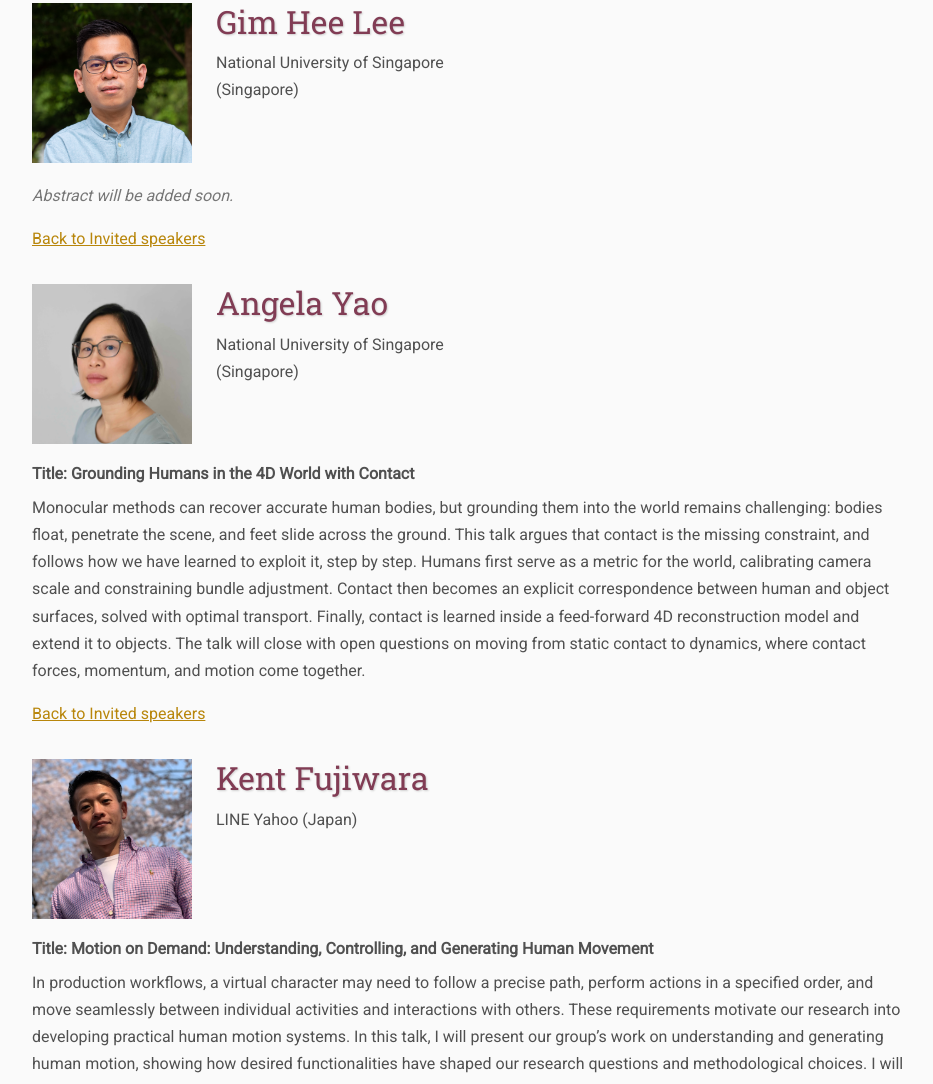
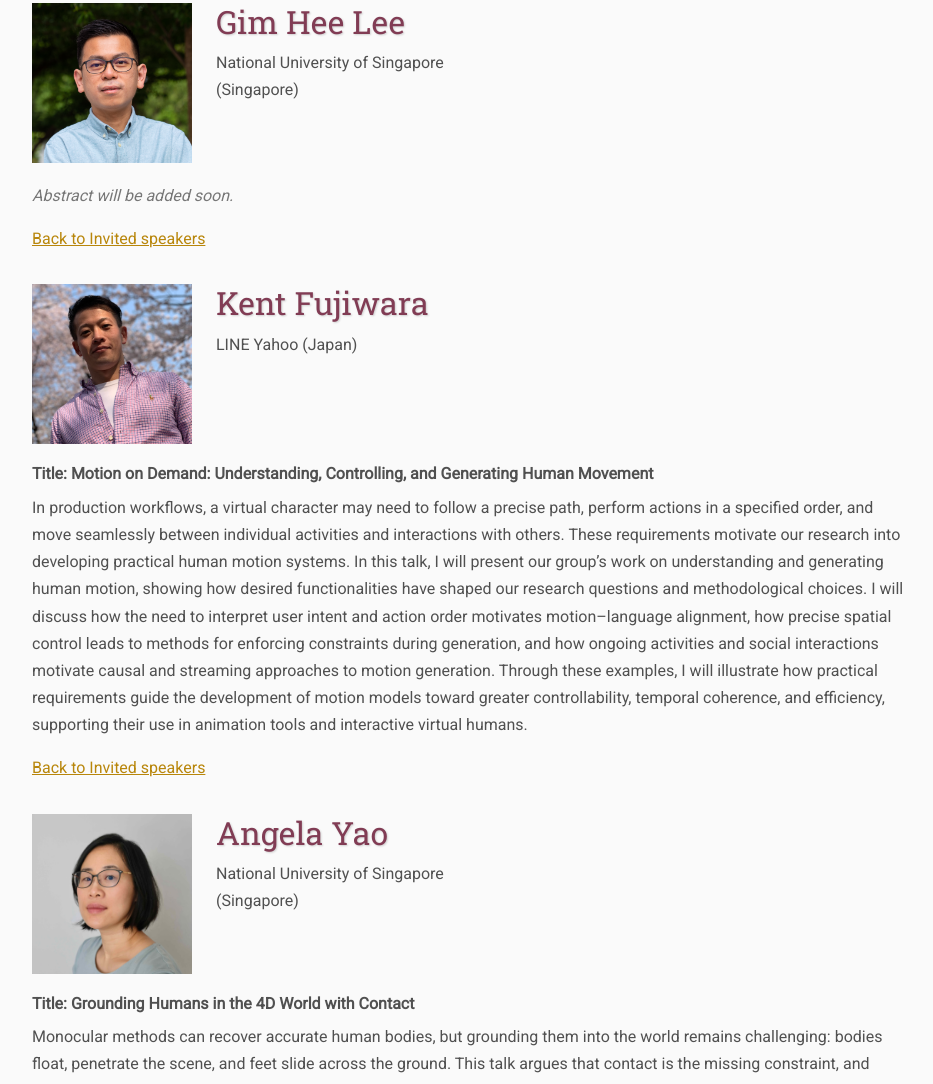
Before and after one commit to hufpei-workshop/accv2026, a plain HTML site: page abstract.html in a window 1280 px wide. Shown: the part 936-2020 px from the top of the page, without its empty margins (124-1057 px from the left). Drawn offline with Linux system fonts and the light colour scheme.

Commit message:
Update abstract.html

```diff
--- a/abstract.html
+++ b/abstract.html
@@ -122,24 +122,7 @@
     <p class="back-link"><a href="./#invited-speakers">Back to Invited speakers</a></p>
 
   </section>
-  <!-- Angela Yao -->
-  <section class="abstract-entry" id="angela-yao">
 
-    <div class="speaker-heading">
-      <img class="speaker-photo" src="assets/angela-yao.jpeg" alt="Angela Yao">
-      <div class="speaker-info">
-        <h2>Angela Yao</h2>
-        <p class="affiliation">National University of Singapore (Singapore)</p>
-      </div>
-    </div>
-
-    <p class="talk-title"><strong>Title:</strong> Grounding Humans in the 4D World with Contact</p>
-
-    <p>Monocular methods can recover accurate human bodies, but grounding them into the world remains challenging: bodies float, penetrate the scene, and feet slide across the ground. This talk argues that contact is the missing constraint, and follows how we have learned to exploit it, step by step. Humans first serve as a metric for the world, calibrating camera scale and constraining bundle adjustment. Contact then becomes an explicit correspondence between human and object surfaces, solved with optimal transport. Finally, contact is learned inside a feed-forward 4D reconstruction model and extend it to objects. The talk will close with open questions on moving from static contact to dynamics, where contact forces, momentum, and motion come together.</p>
-
-    <p class="back-link"><a href="./#invited-speakers">Back to Invited speakers</a></p>
-
-  </section>
 
   <!-- Kent Fujiwara -->
   <section class="abstract-entry" id="kent-fujiwara">
```
